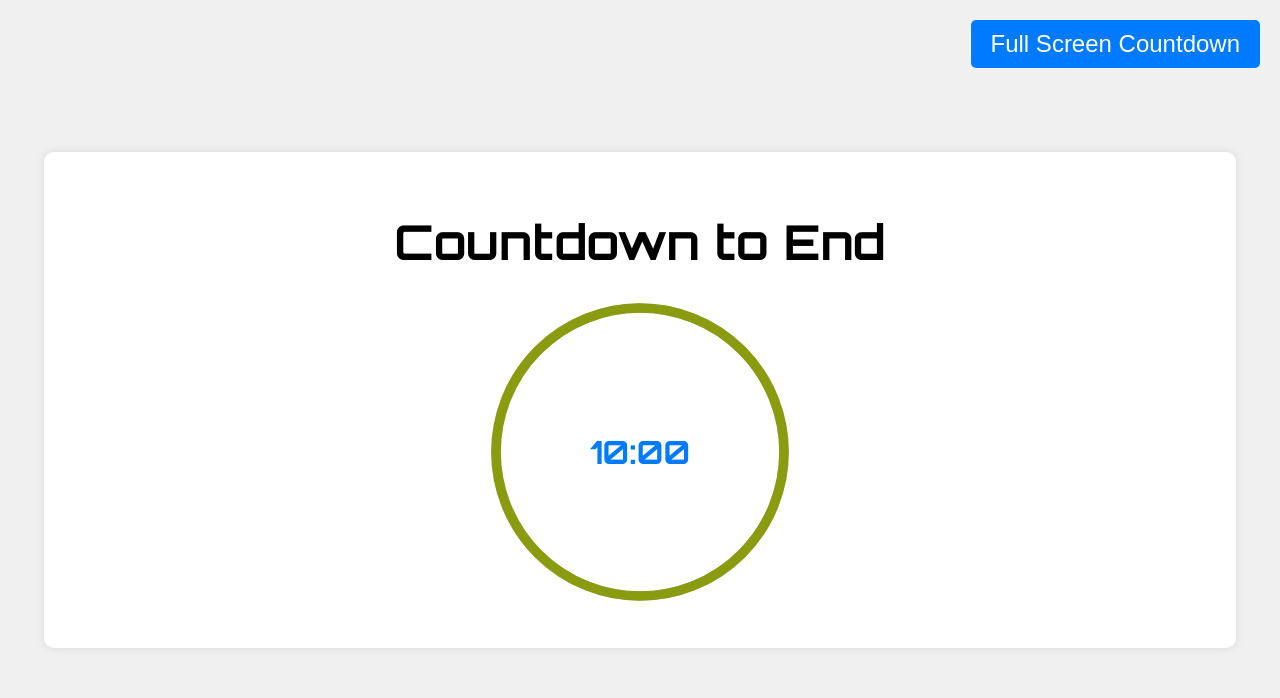
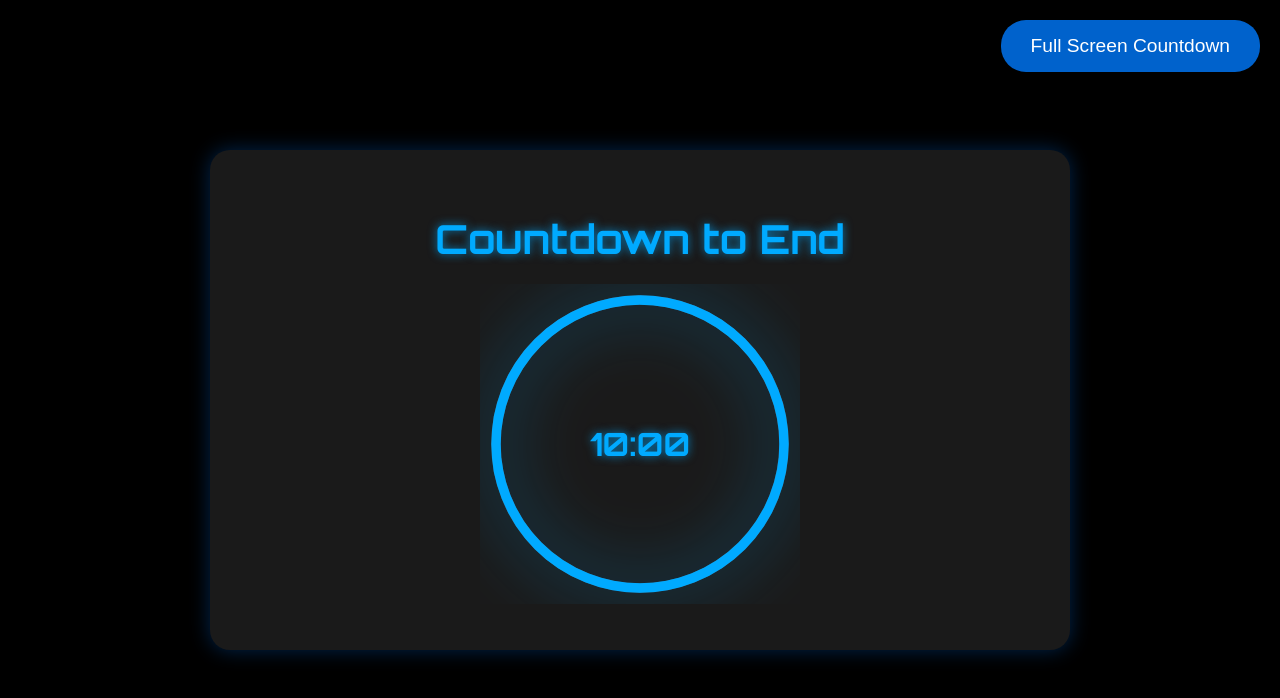
Before and after one commit to Larrry85/rally, a website: page public/race-countdown.html in a window 1280 px wide. Drawn offline with nearby package versions, Linux system fonts and the light colour scheme; no server answers.

Commit message:
race countdown changed

```diff
--- a/public/css/race-countdown.css
+++ b/public/css/race-countdown.css
@@ -9,25 +9,33 @@ body {
   display: flex; /* Use flexbox for layout */
   justify-content: center; /* Center items horizontally */
   align-items: center; /* Center items vertically */
-    height: 100vh; /* Set height to 100% of the viewport height */
-    background-color: #f0f0f0; /* Set background color */
+  min-height: 100vh; /* Set minimum height to 100% of the viewport height */
+  background-color: #000000; /* Set background color to black */
+  color: #ffffff; /* Set text color to white */
 }
 
 /* Style the container element */
 .container {
   width: 90%; /* Set width to 90% */
-    max-width: 1200px; /* Set maximum width */
+  max-width: 800px; /* Set maximum width */
   text-align: center; /* Center text */
-    background-color: #fff; /* Set background color to white */
-    padding: 20px; /* Add padding inside the container */
-    box-shadow: 0 0 10px rgba(0, 0, 0, 0.1); /* Add shadow for depth */
-    border-radius: 10px; /* Round the corners */
+  background-color: rgba(
+    255,
+    255,
+    255,
+    0.1
+  ); /* Semi-transparent white background */
+  padding: 30px; /* Add padding inside the container */
+  box-shadow: 0 0 20px rgba(0, 123, 255, 0.3); /* Add blue glow effect */
+  border-radius: 20px; /* Round the corners */
 }
 
 /* Style h2 elements */
 h2 {
-    font-size: 3em; /* Set font size */
+  font-size: 2.5em; /* Set font size */
   margin-bottom: 20px; /* Add margin to the bottom */
+  color: #00aaff; /* Set text color to light blue */
+  text-shadow: 0 0 10px rgba(0, 170, 255, 0.7); /* Add text shadow for glow effect */
 }
 
 /* Style the countdown circle container */
@@ -42,11 +50,12 @@ h2 {
 #countdown {
   font-size: 2em; /* Default size inside the circle */
   font-weight: bold; /* Make text bold */
-    color: #007bff; /* Set text color */
+  color: #00aaff; /* Set text color to light blue */
   position: absolute; /* Position absolute to center within parent */
   top: 50%; /* Center vertically */
   left: 50%; /* Center horizontally */
   transform: translate(-50%, -50%); /* Adjust position to be exactly centered */
+  text-shadow: 0 0 10px rgba(0, 170, 255, 0.7); /* Add text shadow for glow effect */
 }
 
 /* Style the fullscreen button */
@@ -54,25 +63,28 @@ button.fullscreen-btn {
   position: fixed; /* Fix the position */
   top: 20px; /* Position 20px from the top */
   right: 20px; /* Position 20px from the right */
-    padding: 10px 20px; /* Add padding inside the button */
-    font-size: 1.5em; /* Set font size */
+  padding: 15px 30px; /* Add padding inside the button */
+  font-size: 1.2em; /* Set font size */
   cursor: pointer; /* Change cursor to pointer */
-    background-color: #007bff; /* Set background color */
+  background-color: rgba(0, 123, 255, 0.8); /* Set background color */
   color: #fff; /* Set text color to white */
   border: none; /* Remove border */
-    border-radius: 5px; /* Round the corners */
+  border-radius: 25px; /* Round the corners */
+  transition: all 0.3s ease; /* Smooth transition for all properties */
 }
 
 /* Style the fullscreen button on hover */
 button.fullscreen-btn:hover {
-    background-color: #0056b3; /* Change background color */
+  background-color: rgba(0, 86, 179, 0.9); /* Change background color */
+  transform: translateY(-3px); /* Move button up */
+  box-shadow: 0 4px 15px rgba(0, 123, 255, 0.5); /* Add shadow for depth */
 }
 
 /* New styles for the SVG countdown circle */
 :root {
   --duration: 600; /* 10 minutes in seconds */
-    --color1: #8a9b0f; /* First color for the countdown circle */
-    --color2: #940a3d; /* Second color for the countdown circle */
+  --color1: #00aaff; /* First color for the countdown circle (light blue) */
+  --color2: #0056b3; /* Second color for the countdown circle (darker blue) */
 }
 
 /* Style the SVG element */
@@ -84,7 +96,12 @@ svg {
 /* Style the circle elements inside the SVG */
 circle {
   fill: none; /* Remove fill color */
-    stroke: silver; /* Set stroke color */
+  stroke: rgba(
+    255,
+    255,
+    255,
+    0.2
+  ); /* Set stroke color to semi-transparent white */
 }
 
 /* Style the second circle element inside the SVG */
@@ -94,9 +111,10 @@ circle:nth-child(2) {
   stroke-dasharray: 1; /* Set dash array for the stroke */
   transform: rotate(-90deg); /* Rotate the circle */
   transform-origin: 50% 50%; /* Set the origin for the transformation */
+  filter: drop-shadow(0 0 10px rgba(0, 170, 255, 0.7)); /* Add glow effect */
 }
 
-/* Fullscreen styles */
+/* Fullscreen styles (unchanged) */
 :fullscreen #countdownCircle {
   width: 100vw; /* Set width to 100% of the viewport width */
   height: 100vh; /* Set height to 100% of the viewport height */
```
Lines whose indentation alone changed are shown as unchanged.
